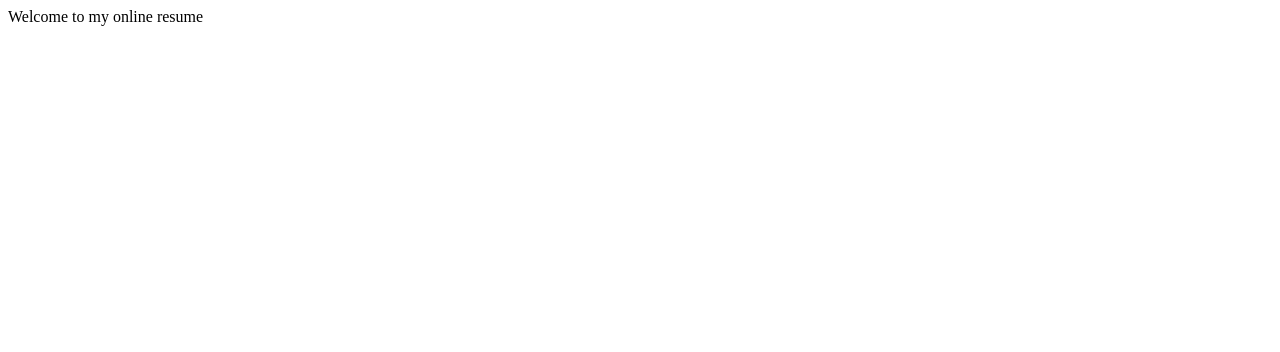
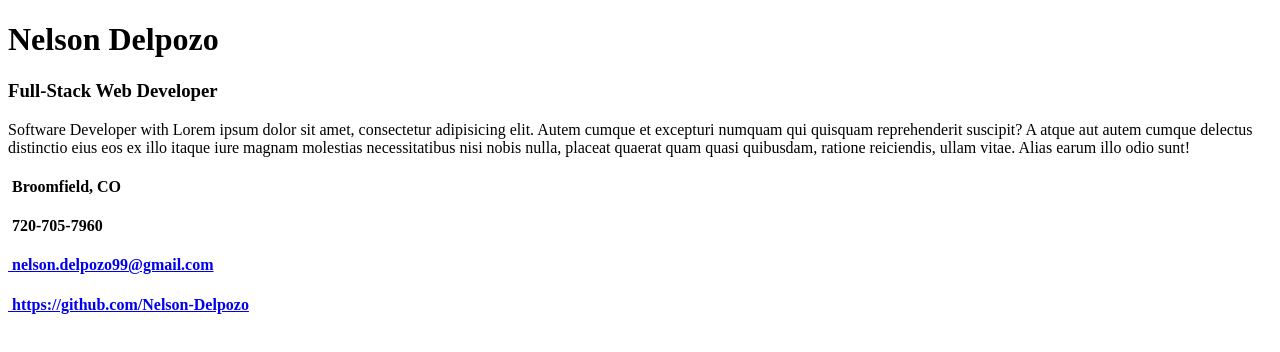
Before and after one commit to Nelson-Delpozo/Nelson-Delpozo-Online-Resume, a plain HTML site: page index.html in a window 1280 px wide. Drawn offline with Linux system fonts and the light colour scheme.

Commit message:
starting personal site

```diff
--- a/css/styles.css
+++ b/css/styles.css
@@ -1,10 +1 @@
-*{
-    box-sizing: border-box;
-    color: black;
-}
-
-body{
-    width: 100%;
-}
-
-/*comment*/
+/*STYLESHEET*/
--- a/index.html
+++ b/index.html
@@ -6,10 +6,43 @@
           content="width=device-width, user-scalable=no, initial-scale=1.0, maximum-scale=1.0, minimum-scale=1.0">
     <meta http-equiv="X-UA-Compatible" content="ie=edge">
     <link rel="stylesheet" href="css/styles.css">
-    <title>Nelson Delpozo Resume</title>
+    <title>Nelson Delpozo</title>
 </head>
+<!--END OF HEAD-->
+
+<!--OPENING BODY TAG-->
 <body>
-Welcome to my online resume
+
+<!--START OF HEADER-->
+<header id="main-header">
+    <h1>Nelson Delpozo</h1>
+    <h3>Full-Stack Web Developer</h3>
+    <p>Software Developer with Lorem ipsum dolor sit amet, consectetur adipisicing elit. Autem cumque et excepturi
+        numquam qui quisquam reprehenderit suscipit? A atque aut autem cumque delectus distinctio eius eos ex illo
+        itaque iure magnam molestias necessitatibus nisi nobis nulla, placeat quaerat quam quasi quibusdam, ratione
+        reiciendis, ullam vitae. Alias earum illo odio sunt!</p>
+</header>
+<!--END OF HEADER-->
+
+<!--START OF CONTACT BAR-->
+<div id="contact-bar">
+    <h4><i class="fas fa-home"></i>&nbsp;Broomfield, CO</h4>
+    <h4><i class="fas fa-mobile"></i>&nbsp;720-705-7960</h4>
+    <h4><a href="#"><i class="fas fa-envelope"></i>&nbsp;nelson.delpozo99@gmail.com</a></h4>
+    <h4><a href="https://github.com/Nelson-Delpozo"><i class="fab fa-github"></i>&nbsp;https://github.com/Nelson-Delpozo</a>
+    </h4>
+</div>
+<!--END OF CONTACT BAR-->
+
+
+
+
+
+<!--CLOSING BODY TAG-->
 </body>
+<!--END OF BODY-->
+
+<!--CLOSING HTML TAG-->
 </html>
-<!--comment-->
+
+<!--END OF DOCUMENT-->
```
